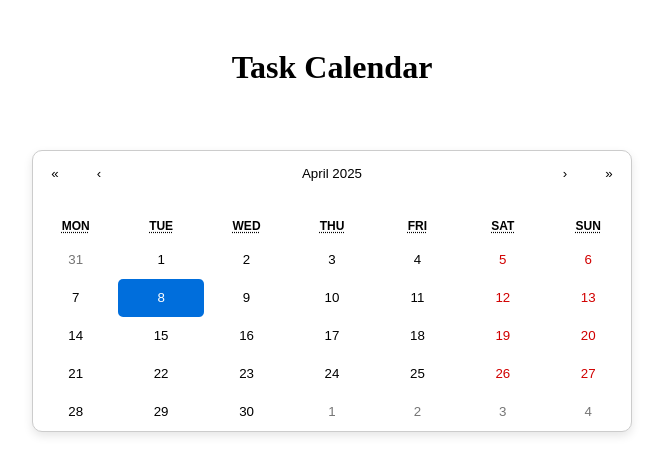
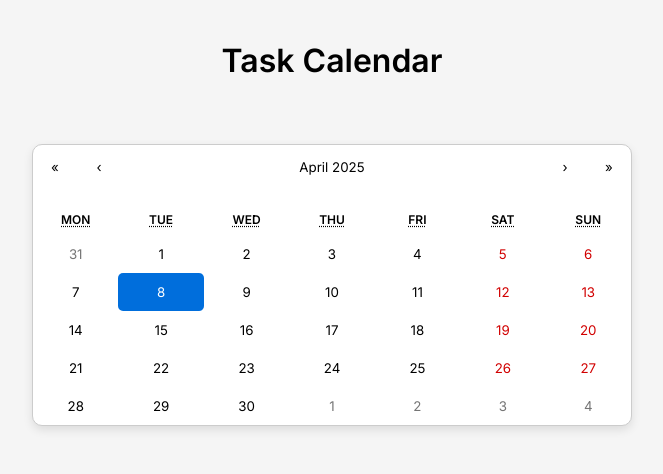
Before and after one commit to monkeybuzinis/Task-Mood-calendar, a React (Create React App) app in the folder frontend/: page / in a window 1280 px wide. Shown: the top 474 px of the page, without its empty margins (308-971 px from the left). Built offline with nearby package versions, Linux system fonts and the light colour scheme; no server answers.

Commit message:
use better looking global font 'Inter'

```diff
--- a/frontend/src/App.js
+++ b/frontend/src/App.js
@@ -4,6 +4,7 @@ import TaskList from './components/TaskList';
 import CalendarComponent from './CalendarComponent';
 import TaskInput from './TaskInput';
 import './CalendarStyles.css'; // Import custom styles
+import './GlobalStyles.css'; // Import global styles
 
 function App() {
   const [tasks, setTasks] = useState({});
--- /dev/null
+++ b/frontend/src/GlobalStyles.css
@@ -0,0 +1,13 @@
+@import url('https://fonts.googleapis.com/css2?family=Inter:wght@400;500;600&display=swap');
+
+* {
+  font-family: 'Inter', -apple-system, BlinkMacSystemFont, 'Segoe UI', Roboto, Oxygen, Ubuntu, Cantarell, sans-serif;
+  -webkit-font-smoothing: antialiased;
+  -moz-osx-font-smoothing: grayscale;
+}
+
+body {
+  margin: 0;
+  padding: 0;
+  background-color: #f5f5f5;
+}
```
